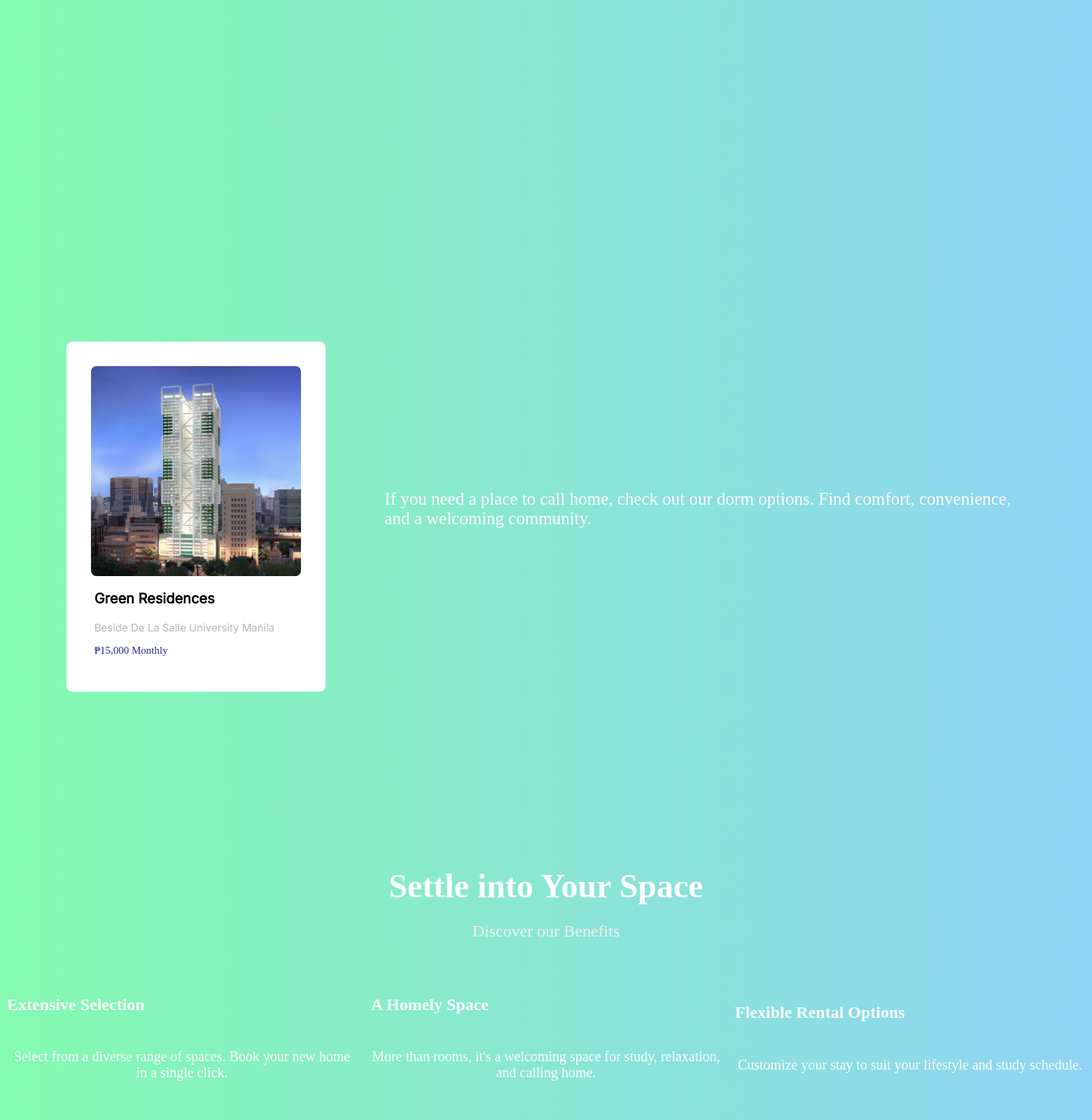
After one commit to pitohui02/webdev_final, a PHP site: page /landing.php in a window 1560 px wide; the page is wider, and only the part inside the window is pictured. The commit adds this page. Shown: the part 720-2320 px from the top of that part at 70% size. Run offline with PHP 8.4, Linux system fonts and the light colour scheme.

Commit message:
added: landing page

```diff
--- /dev/null
+++ b/components/footer.php
@@ -0,0 +1,36 @@
+<!DOCTYPE html>
+<html lang="en">
+<head>
+    <meta charset="UTF-8">
+    <meta name="viewport" content="width=device-width, initial-scale=1.0">
+    <title>Document</title>
+
+</head>
+<body>
+<div class = "footer-box">
+            <footer>
+
+                <div class = "links">
+                    <div class = "footer-links">
+                        <a href = "explore">Explore </a>
+                        <a href = "ownercollab">Owner Collaborations </a>
+                        <a href = "contact">Contact Us </a>
+                        <a href = "about">About Us </a>
+                        <a href = "login">Login / Signup </a>
+                    </div>
+
+                    <div class = "footer-socials">
+                    <a href = ""><img src="public/fb-icon.svg" width="30" height="30"></a>
+                    <a href = ""><img src="public/x-icon.svg" width="30" height="30"></a>
+                    <a href = ""><img src="public/insta-icon.svg" width="30" height="30"></a>
+                    </div>
+                </div>
+
+                <div class = "footer-copyrights">
+                    <img src="public/renton-logo.png" width="100" height="100">
+                    <h4> Copyright © 2024 Renton. All rights reserved. </h4>
+                </div>
+            </footer>
+        </div>
+</body>
+</html>
--- /dev/null
+++ b/components/navbar.php
@@ -0,0 +1,25 @@
+<!DOCTYPE html>
+<html lang="en">
+<head>
+    <meta charset="UTF-8">
+    <meta name="viewport" content="width=device-width, initial-scale=1.0">
+    <title>Document</title>
+
+</head>
+<body>
+        <div>
+            <nav class = "nav">
+                <img src="public/renton-logo.png" width="150" height="150">
+                <div class = "nav_link">
+                    <a href = "home">Home </a>
+                    <a href = "explore">Explore </a>
+                    <a href = "ownercollab">Owner Collaborations </a>
+                    <a href = "contact">Contact Us </a>
+                    <a href = "about">About Us </a>
+                    <a href = "login">Login / Signup </a>
+                </div>
+
+            </nav>
+        </div>
+</body>
+</html>
--- a/css/global.css
+++ b/css/global.css
@@ -1,3 +1,3 @@
 body {
-    background: #292697 ;
+    background: linear-gradient(to right, #84fab0, #8fd3f4);
 }
--- /dev/null
+++ b/css/landing.css
@@ -0,0 +1,247 @@
+.parent {
+    display: flex;
+    flex-direction: column;
+
+}
+
+.child1 {
+    display: flex;
+    flex-wrap: wrap;
+    justify-content: center;
+    align-items: center;
+
+    height: 800px;
+}
+
+.left {
+    display: flex;
+    flex-direction: column;
+}
+
+.left h4 {
+    color: #FFF;
+    font-family: Clash Display;
+    font-size: 28px;
+    font-style: normal;
+    font-weight: 500;
+    line-height: normal;
+
+    width: 776px;
+    height: 106px;
+}
+
+.button-landing {
+    width: 175px;
+    height: 45px;
+
+    border-radius: 8px;
+    border: 3px solid #1E1E1E;
+
+}
+
+.home-button {
+    background: #1E1E1E;
+    color: #FFF;
+    font-family: Clash Display;
+    font-size: 14px;
+    font-style: normal;
+    font-weight: 500;
+    line-height: normal;
+}
+
+.partner-button {
+    background: transparent;
+
+    color: #FFF;
+    font-family: Clash Display;
+    font-size: 14px;
+    font-style: normal;
+    font-weight: 500;
+    line-height: normal;
+}
+
+.home-button:hover {
+    transition: 500ms;
+    background: transparent;
+    cursor: pointer;
+}
+
+.partner-button:hover {
+    transition: 500ms;
+    background: #1E1E1E;
+    cursor: pointer;
+}
+
+.logo-landing {
+    width: 638px;
+    height: 426px;
+    flex-shrink: 0;
+}
+
+/* Child 2 */
+
+.child2 {
+
+    width: 100%;
+    height: 1000px;
+
+    display: flex;
+    justify-content: space-evenly;
+    align-items: center;
+
+
+
+}
+
+.card {
+    width: 370px;
+    height: 500px;
+    flex-shrink: 0;
+
+    border-radius: 8px;
+    background: #FFF;
+
+    display: flex;
+    flex-direction: column;
+
+    justify-content: center;
+    align-items: center;
+}
+
+.placeholder-card {
+    border-radius: 8px;
+}
+
+.info-card {
+    align-self: flex-start;
+    margin-left: 40px;
+}
+
+.info-card p:nth-of-type(1) {
+    color: #000;
+    font-family: Inter;
+    font-size: 20px;
+    font-style: normal;
+    font-weight: 1000;
+    line-height: normal;
+}
+
+.info-card p:nth-of-type(2){
+    color: #B5B5B5;
+    font-family: Inter;
+    font-size: 15px;
+    font-style: normal;
+    font-weight: 500;
+    line-height: normal;
+}
+
+.info-card p:nth-of-type(3){
+    color: #292697;
+    font-family: Clash Display;
+    font-size: 15px;
+    font-style: normal;
+    font-weight: 500;
+    line-height: normal;
+}
+
+
+
+.child2 h5 {
+    color: #FFF;
+    font-family: Clash Display;
+    font-size: 25px;
+    font-style: normal;
+    font-weight: 500;
+    line-height: normal;
+
+    height: 78px;
+    width: 916px;
+}
+
+/* Child 3 */
+
+.child3{
+    display: flex;
+    flex-direction: column;
+    justify-content: center;
+    align-items: center;
+}
+
+.title {
+    display: flex;
+    flex-direction: column;
+    justify-content: center;
+    align-items: center;
+    margin-bottom: 40px;
+
+}
+
+.title h1 {
+    color: #FFF;
+    text-align: center;
+    font-family: Clash Display;
+    font-size: 48px;
+    font-style: normal;
+    font-weight: 700;
+    line-height: normal;
+    margin: 0;
+}
+
+.title h3 {
+    color: #F1F1F1;
+    font-family: Clash Display;
+    font-size: 24px;
+    font-style: normal;
+    font-weight: 300;
+    line-height: normal;
+}
+
+.child3-content {
+    display: flex;
+    flex-direction: column;
+    gap: 50px;
+
+
+}
+
+.content-1, .content-2 {
+    display: flex;
+    flex-direction: row;
+    gap: 20px;
+
+    justify-content: center;
+    align-self: center;
+}
+
+
+.contents {
+    height: 150px;
+    width: 500px;
+
+    display: flex;
+    flex-direction: column;
+    gap: 10px;
+
+    justify-content: center;
+    align-self: center;
+}
+
+
+.contents h2 {
+    color: #FFF;
+    font-family: Clash Display;
+    font-size: 24px;
+    font-style: normal;
+    font-weight: 700;
+
+}
+
+.contents p {
+    color: #FFF;
+    text-align: center;
+    font-family: Clash Display;
+    font-size: 20px;
+    font-style: normal;
+    font-weight: 400;
+
+}
--- a/css/login.css
+++ b/css/login.css
@@ -15,6 +15,8 @@
 
     justify-content: space-between;
     align-items: center;
+
+
 }
 
 .nav_link {
--- /dev/null
+++ b/landing.php
@@ -0,0 +1,113 @@
+<!DOCTYPE html>
+<html lang="en">
+<head>
+    <meta charset="UTF-8">
+    <meta name="viewport" content="width=device-width, initial-scale=1.0">
+    <title>Document</title>
+
+    <link rel = "stylesheet"href="css/global.css">
+    <link rel = "stylesheet"href="css/login.css">
+    <link rel = "stylesheet"href="css/landing.css">
+    <link href='https://fonts.googleapis.com/css?family=Inter' rel='stylesheet'>
+
+</head>
+<body>
+
+    <div class = "parent">
+
+        <?php include("components/navbar.php"); ?>
+
+        <div class="parent">
+            <div class="child1">
+                <div class="left">
+                    <h4>
+                    Renton offers a seamless experience,
+                    connecting tenants with quality dorms, secure payments,
+                    and responsive support for hassle-free living.
+                    </h4>
+
+                    <div class="button-group">
+                        <button type="button" class = "button-landing home-button">Find a Home</button>
+                        <button type="button" class = "button-landing partner-button">Be a Partner</button>
+                    </div>
+                </div>
+
+                <div class="right">
+                    <img src="public/logo-landing.png" alt="logo-landing" class = "logo-landing">
+                </div>
+            </div>
+
+            <div class="child2">
+                <div class="card">
+
+                <img src="public/placeholder-card.jpg" alt="placeholder" height = "300" width="300" class = "placeholder-card">
+
+                    <div class="info-card">
+                        <p>Green Residences</p>
+                        <p>Beside De La Salle University Manila</p>
+                        <p>₱15,000 Monthly</p>
+                    </div>
+
+                </div>
+
+                <h5>
+                    If you need a place to call home, check out our dorm options.
+                    Find comfort, convenience, and a welcoming community.
+                </h5>
+            </div>
+
+            <div class="child3">
+                <div class="title">
+                    <h1>Settle into Your Space</h1>
+                    <h3>Discover our Benefits</h3>
+                </div>
+
+                <div class="child3-content">
+                    <div class="content-1">
+                        <div class="content-1-item contents">
+                            <h2>Extensive Selection</h2>
+                            <p>Select from a diverse range of spaces. Book your new home in a single click.</p>
+                        </div>
+
+                        <div class="content-1-item contents">
+                            <h2>A Homely Space</h2>
+                            <p>More than rooms, it's a welcoming space for study, relaxation, and calling home.</p>
+                        </div>
+
+                        <div class="content-1-item contents">
+                            <h2>Flexible Rental Options</h2>
+                            <p>Customize your stay to suit your lifestyle and study schedule.</p>
+                        </div>
+                    </div>
+
+                    <div class="content-2">
+                        <div class="content-2-item contents">
+                            <h2>Comfort Redefinedn</h2>
+                            <p>Experience practical living with built-in amenities that enhance comfort.</p>
+                        </div>
+
+                        <div class="content-2-item contents">
+                            <h2>Responsive Customer Support</h2>
+                            <p>Contact Renton for prompt assistance with any queries or concerns.</p>
+                        </div>
+
+                        <div class="content-2-item contents">
+                            <h2>Exclusive Perks</h2>
+                            <p>Unlock exclusive discounts and perks with Renton, your ideal housing solution.</p>
+                        </div>
+                    </div>
+                </div>
+
+            </div>
+
+        </div>
+
+        <?php include("components/footer.php"); ?>
+
+
+    </div>
+
+
+
+</body>
+</html>
```
Also changed, not shown: create.php (+3 -42 lines), login.php (+4 -39 lines), public/logo-landing.png (added), public/placeholder-card.jpg (added).
